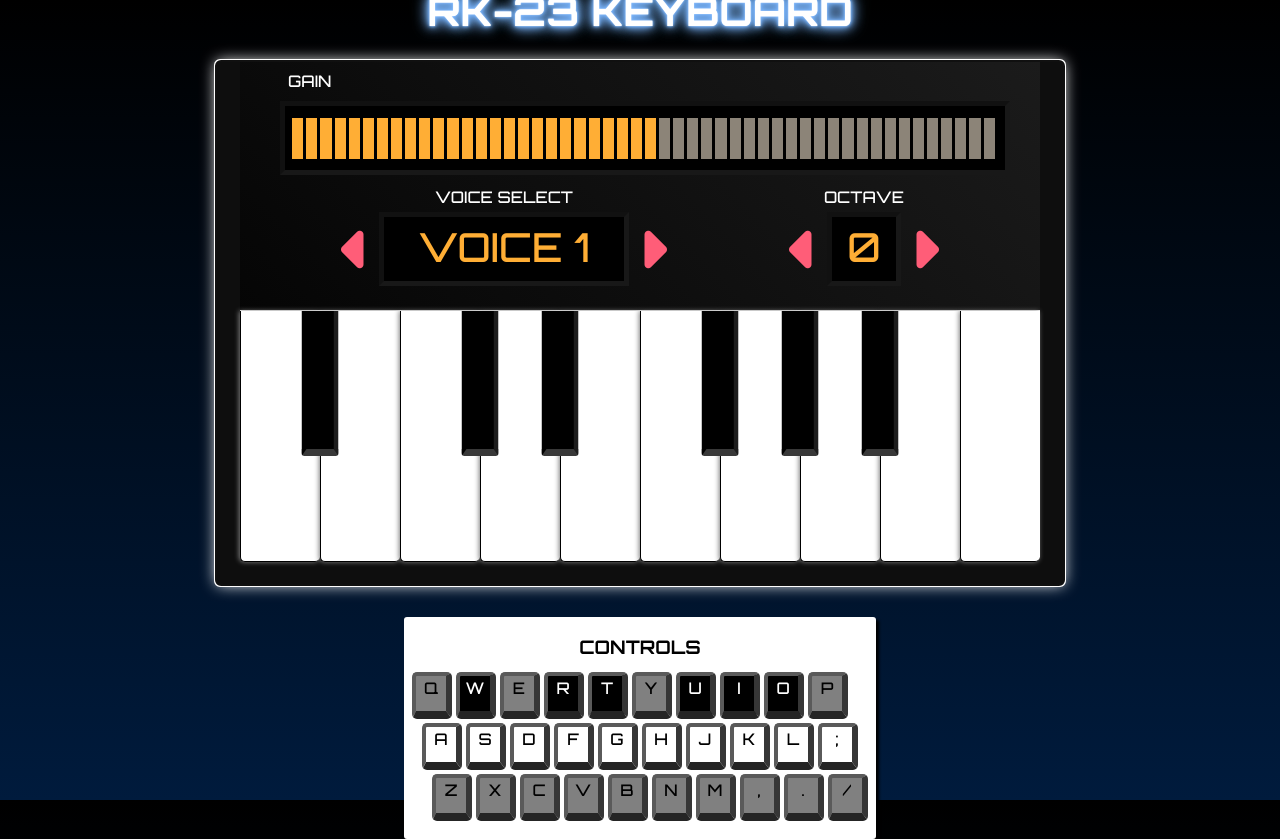
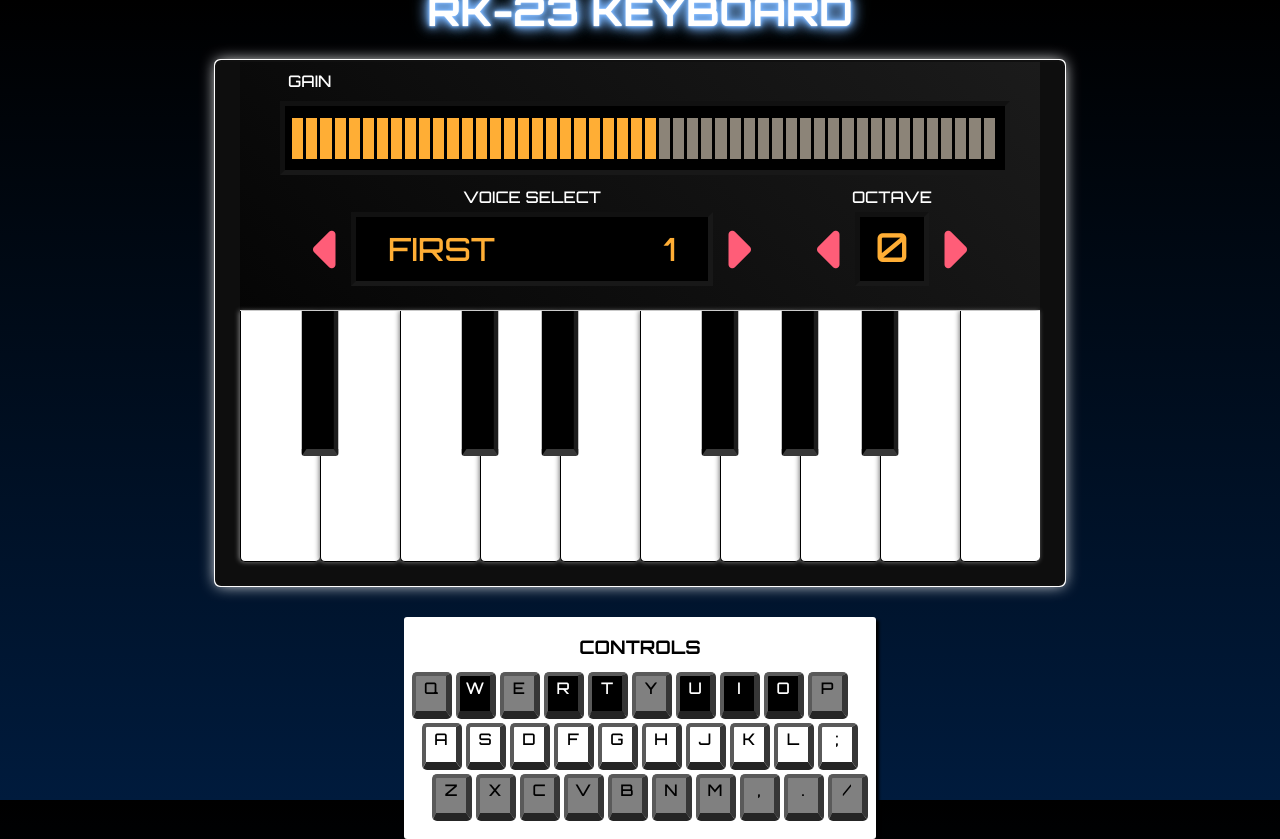
Before and after one commit to nchau3/RK-23-Keyboard, a React (Vite) app: page / in a window 1280 px wide. Built offline with nearby package versions, Linux system fonts and the light colour scheme.

Commit message:
voice select through indexing to allow for larger library

```diff
--- a/src/components/VoiceSelect.jsx
+++ b/src/components/VoiceSelect.jsx
@@ -1,27 +1,22 @@
-import { useState } from "react"
-
 export default function VoiceSelect(props) {
   const { voice, onSelect } = props;
-  const [selected, setSelected] = useState(voice.name);
-
-  const changeVoice = (newVoice) => {
-    onSelect(newVoice);
-    setSelected(newVoice);
-  }
 
   return (
     <div className="voice-select-container">
       <label htmlFor="voice-select">VOICE SELECT</label>
       <div className="voice-select">
-        <div className="control-button"><i className="fa-solid fa-caret-left"></i></div>
+        <div
+          className="control-button"
+          onClick={() => onSelect(-1)}
+        ><i className="fa-solid fa-caret-left"></i></div>
         <div className="voice-display">
-          <div
-            className="voice-name"
-            onClick={() => changeVoice("voice1")}
-            >
-              {voice.name.toUpperCase()}</div>
+          <div>{voice.name.toUpperCase()}</div>
+          <div>{voice.id}</div>
         </div>
-        <div className="control-button"><i className="fa-solid fa-caret-right"></i></div>
+        <div
+          className="control-button"
+          onClick={() => onSelect(1)}
+        ><i className="fa-solid fa-caret-right"></i></div>
       </div>
     </div>
   )
--- a/src/styles/component-styles/controls.scss
+++ b/src/styles/component-styles/controls.scss
@@ -69,8 +69,13 @@
 
 .voice-display {
   @include display;
+  display: flex;
+  justify-content: space-between;
+  align-items: center;
   height: 4rem;
-  width: 15rem;
+  width: 18rem;
+  padding: 0 1em;
+  font-size: 2rem;
 }
 
 .lower-bar {
--- a/src/useAudioContext.js
+++ b/src/useAudioContext.js
@@ -2,7 +2,7 @@ import { useState } from "react";
 import createNoteTable from "./noteTable";
 import delayInSeconds from "./utils/delay-in-seconds";
 import actuallySetTargetAtTime from "./utils/actually-set-target-at-time";
-import * as voiceSelect from "./voiceSelect";
+import voiceLibrary from "./voiceSelect";
 
 //context and main nodes declared outside of component
 const audioContext = new AudioContext();
@@ -53,9 +53,7 @@ export default function useAudioContext() {
     gain: 0.1048
   });
 
-  console.log(voiceSelect.voiceLibrary);
-
-  const [voice, setVoice] = useState(voiceSelect.voiceLibrary[0]);
+  const [voice, setVoice] = useState(voiceLibrary[0]);
 
   const [octaveModifier, setOctaveModifier] = useState(0);
 
@@ -66,9 +64,18 @@ export default function useAudioContext() {
     setSliders(prev => ({...prev, [slider]: newValue}));
   }
 
-  const changeVoice = (newVoice) => {
-    setVoice(voiceSelect[newVoice]);
-  }
+  const changeVoice = (value) => {
+    const currentIndex = voiceLibrary.indexOf(voice);
+    const newIndex = currentIndex + value;
+
+    if (newIndex === voiceLibrary.length) {
+      setVoice(voiceLibrary[0]);
+    } else if (newIndex < 0) {
+      setVoice(voiceLibrary[voiceLibrary.length - 1])
+    } else {
+      setVoice(voiceLibrary[currentIndex + value]);
+    }
+  };
 
   const convertOctave = (modifier) => {
     switch (modifier) {
--- a/src/voiceSelect.js
+++ b/src/voiceSelect.js
@@ -1,16 +1,18 @@
 //each voice has an array of values which represent the relative gain of each overtone above the fundamental frequency
 
 class Voice {
-  constructor(name, harmonics, envelope) {
+  constructor(id, name, harmonics, envelope) {
+    this.id = id;
     this.name = name;
     this.harmonics = harmonics;
     this.envelope = envelope;
   }
 }
 
-export const voiceLibrary = [
+const voiceLibrary = [
   new Voice(
-    "voice 1",
+    1,
+    "first",
     [1, 1, 0.6, 1.3, 0.02, 0.04, 0.03],
     {
       attack: 0.001,
@@ -18,7 +20,8 @@ export const voiceLibrary = [
     }
   ),
   new Voice(
-    "voice 2",
+    2,
+    "second",
     [1.4, 0.1, 0.8, 0.06, 0.09, 0.02, 0.003, 0.003, 0.001, 0.001, 0.002],
     {
       attack: 0.01,
@@ -26,7 +29,8 @@ export const voiceLibrary = [
     }
   ),
   new Voice(
-    "voice 3",
+    3,
+    "third",
     [1.7, 1.4, 0.07, 0.05, 0.003, 0.1, 0.001, 0.002, 0.01, 0.01, 0.001, 0.002, 0.006],
     {
       attack: 0.2,
@@ -34,29 +38,5 @@ export const voiceLibrary = [
     }
   )
 ];
-export const voice1 = new Voice(
-  "voice 1",
-  [1, 1, 0.6, 1.3, 0.02, 0.04, 0.03],
-  {
-    attack: 0.001,
-    release: 0.2
-  }
-);
 
-export const voice2 = new Voice(
-  "voice 2",
-  [1.4, 0.1, 0.8, 0.06, 0.09, 0.02, 0.003, 0.003, 0.001, 0.001, 0.002],
-  {
-    attack: 0.01,
-    release: 0.35
-  }
-);
-
-export const voice3 = new Voice(
-  "voice 3",
-  [1.7, 1.4, 0.07, 0.05, 0.003, 0.1, 0.001, 0.002, 0.01, 0.01, 0.001, 0.002, 0.006],
-  {
-    attack: 0.2,
-    release: 0.05
-  }
-);
+export default voiceLibrary;
```
